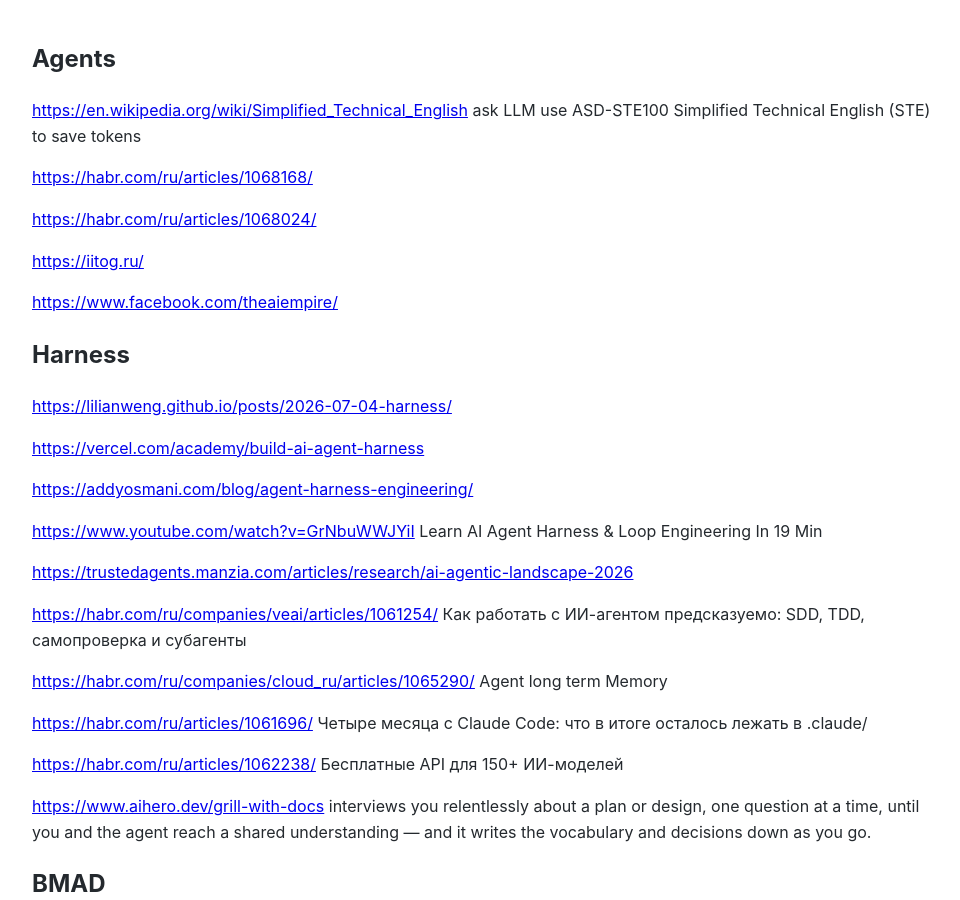
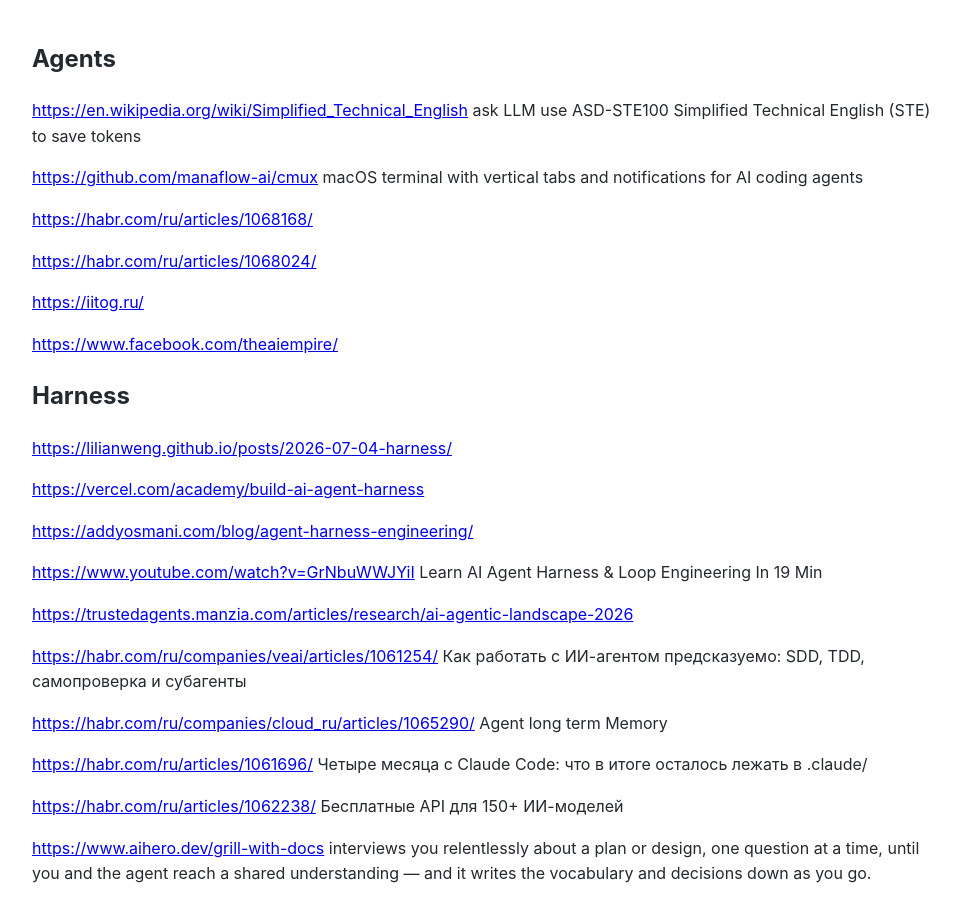
Before and after one commit to Michael-Lubinsky/michael-lubinsky.github.com, a Jekyll site: the page built from ml/agent.md, in a window 1280 px wide and 900 px high. Shown: the whole window, without its empty margins (158-1118 px from the left). Built offline with Jekyll 4.4.1, drawn with Linux system fonts in a browser that asks for light colours; our own code applies the rules of GitHub Pages for plain Markdown files.

Commit message:
Update agent.md

```diff
--- a/ml/agent.md
+++ b/ml/agent.md
@@ -1,6 +1,8 @@
 ## Agents
 
 <https://en.wikipedia.org/wiki/Simplified_Technical_English> ask LLM use ASD-STE100 Simplified Technical English (STE) to save tokens
+
+<https://github.com/manaflow-ai/cmux>  macOS terminal with vertical tabs and notifications for AI coding agents
 
 <https://habr.com/ru/articles/1068168/>
 
```
